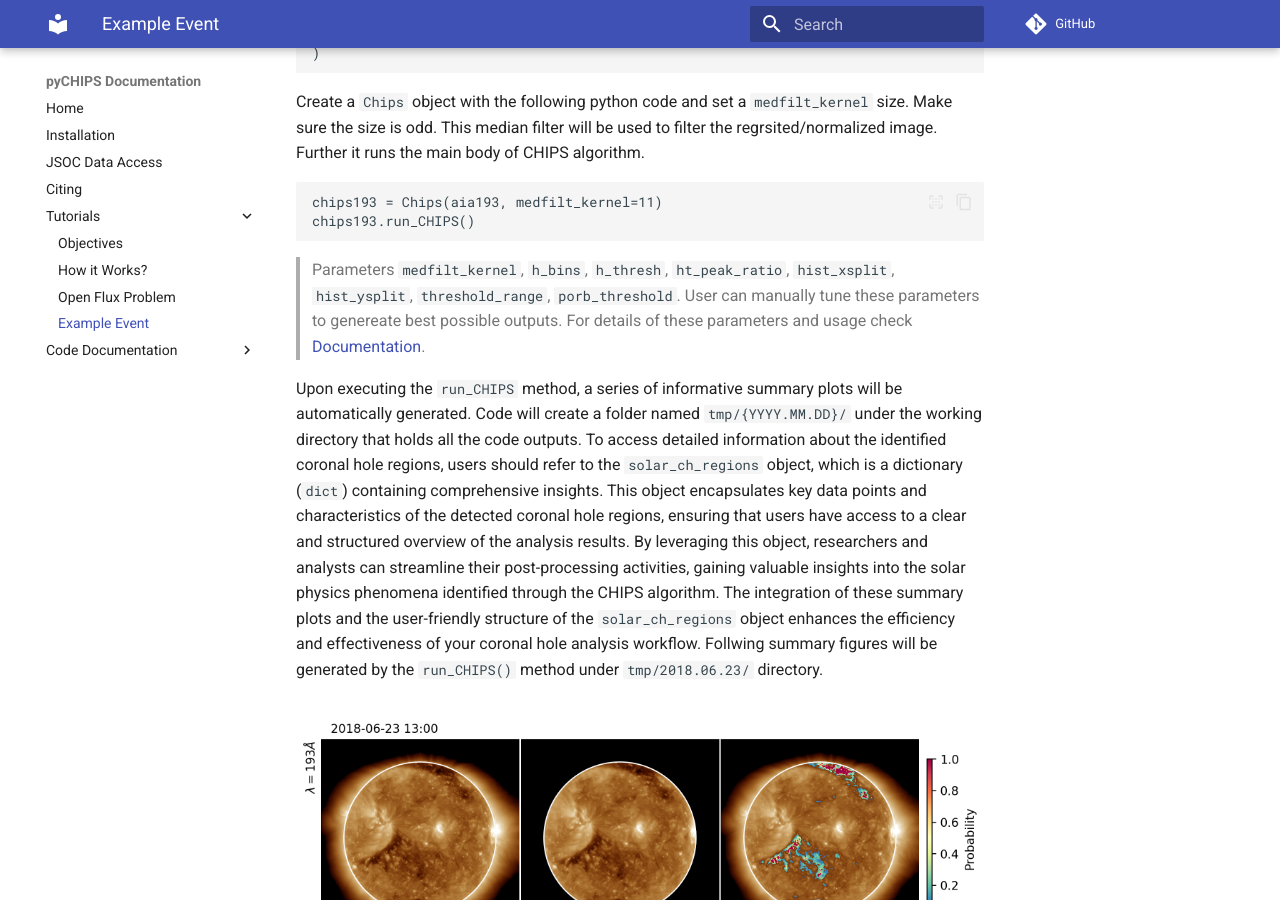
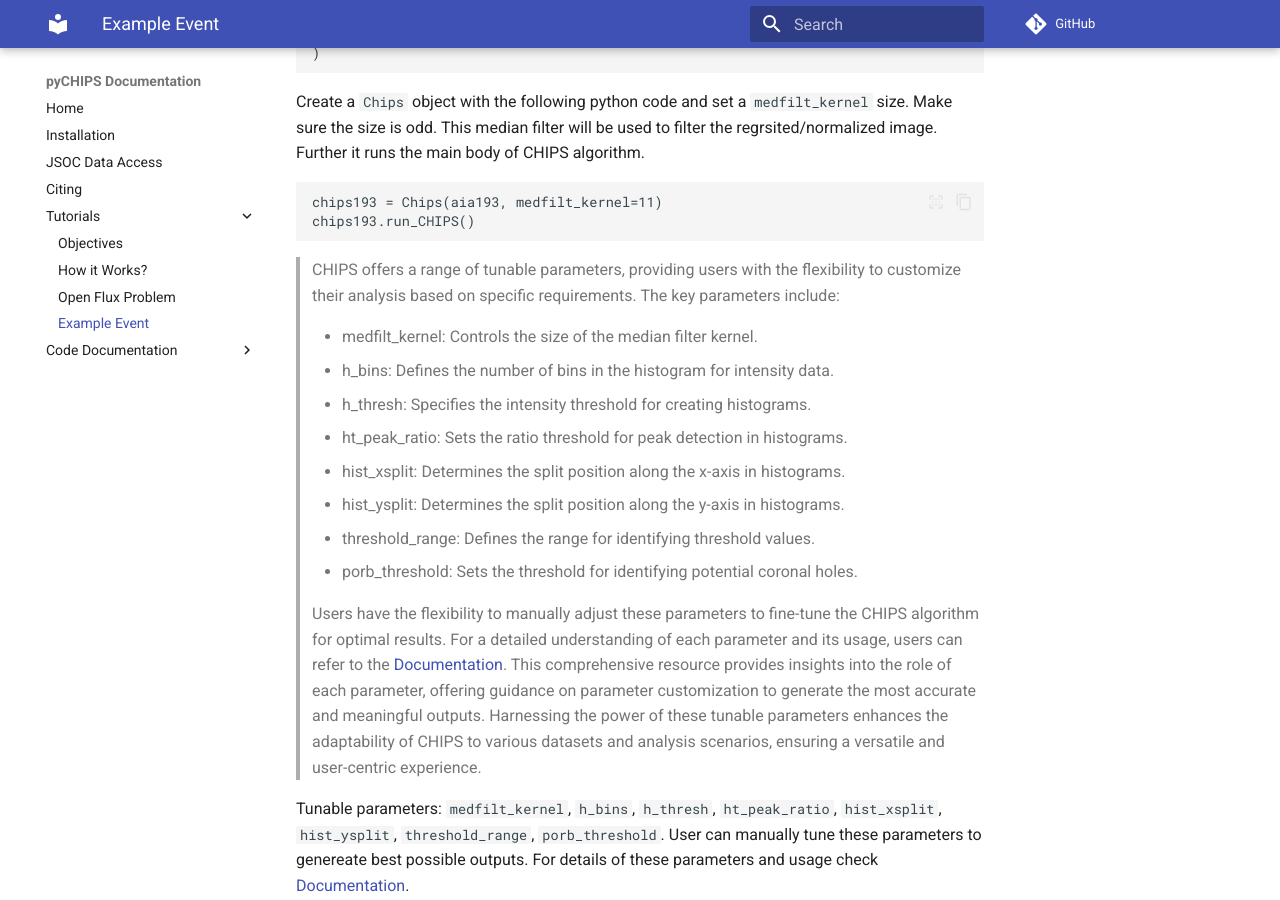
Before and after one commit to shibaji7/pyCHIPS, an MkDocs documentation site: the page built from docs/tutorial/example.md, in a window 1280 px wide and 900 px high, scrolled down 930 px. Built offline with MkDocs 1.6.1 and Material for MkDocs 9.7.7, drawn with Linux system fonts in a browser that asks for light colours; comment, search, counter and statistics services are not loaded; some of the changed text lies outside the part shown.

Commit message:
Updated documentation

````diff
--- a/docs/tutorial/example.md
+++ b/docs/tutorial/example.md
@@ -40,7 +40,20 @@ chips193 = Chips(aia193, medfilt_kernel=11)
 chips193.run_CHIPS()
 ```
 
-> Parameters `medfilt_kernel`, `h_bins`, `h_thresh`, `ht_peak_ratio`, `hist_xsplit`, `hist_ysplit`, `threshold_range`, `porb_threshold`. User can manually tune these parameters to genereate best possible outputs. For details of these parameters and usage check [Documentation](../dev/chips.md).
+> CHIPS offers a range of tunable parameters, providing users with the flexibility to customize their analysis based on specific requirements. The key parameters include:
+>
+> * medfilt_kernel: Controls the size of the median filter kernel.
+> * h_bins: Defines the number of bins in the histogram for intensity data.
+> * h_thresh: Specifies the intensity threshold for creating histograms.
+> * ht_peak_ratio: Sets the ratio threshold for peak detection in histograms.
+> * hist_xsplit: Determines the split position along the x-axis in histograms.
+> * hist_ysplit: Determines the split position along the y-axis in histograms.
+> * threshold_range: Defines the range for identifying threshold values.
+> * porb_threshold: Sets the threshold for identifying potential coronal holes.
+>
+> Users have the flexibility to manually adjust these parameters to fine-tune the CHIPS algorithm for optimal results. For a detailed understanding of each parameter and its usage, users can refer to the [Documentation](../dev/chips.md). This comprehensive resource provides insights into the role of each parameter, offering guidance on parameter customization to generate the most accurate and meaningful outputs. Harnessing the power of these tunable parameters enhances the adaptability of CHIPS to various datasets and analysis scenarios, ensuring a versatile and user-centric experience.
+
+Tunable parameters: `medfilt_kernel`, `h_bins`, `h_thresh`, `ht_peak_ratio`, `hist_xsplit`, `hist_ysplit`, `threshold_range`, `porb_threshold`. User can manually tune these parameters to genereate best possible outputs. For details of these parameters and usage check [Documentation](../dev/chips.md).
 
 Upon executing the `run_CHIPS` method, a series of informative summary plots will be automatically generated. Code will create a folder named `tmp/{YYYY.MM.DD}/` under the working directory that holds all the code outputs. To access detailed information about the identified coronal hole regions, users should refer to the `solar_ch_regions` object, which is a dictionary (`dict`) containing comprehensive insights. This object encapsulates key data points and characteristics of the detected coronal hole regions, ensuring that users have access to a clear and structured overview of the analysis results. By leveraging this object, researchers and analysts can streamline their post-processing activities, gaining valuable insights into the solar physics phenomena identified through the CHIPS algorithm. The integration of these summary plots and the user-friendly structure of the `solar_ch_regions` object enhances the efficiency and effectiveness of your coronal hole analysis workflow. Follwing summary figures will be generated by the `run_CHIPS()` method under `tmp/2018.06.23/` directory.
 
@@ -48,3 +61,8 @@ Upon executing the `run_CHIPS` method, a series of informative summary plots wil
 ![Figure 05](../figures/Figure05.png)
 <figcaption>Figure 01: Final CHIPS output of 19.3 nm 4k '.fits' image at different stages.</figcaption>
 </figure>
+
+<figure markdown>
+![Figure 06](../figures/Figure06.png)
+<figcaption>Figure 02: Different CH regions and associated probabilies for four different thresholds $\tau$.</figcaption>
+</figure>
````
